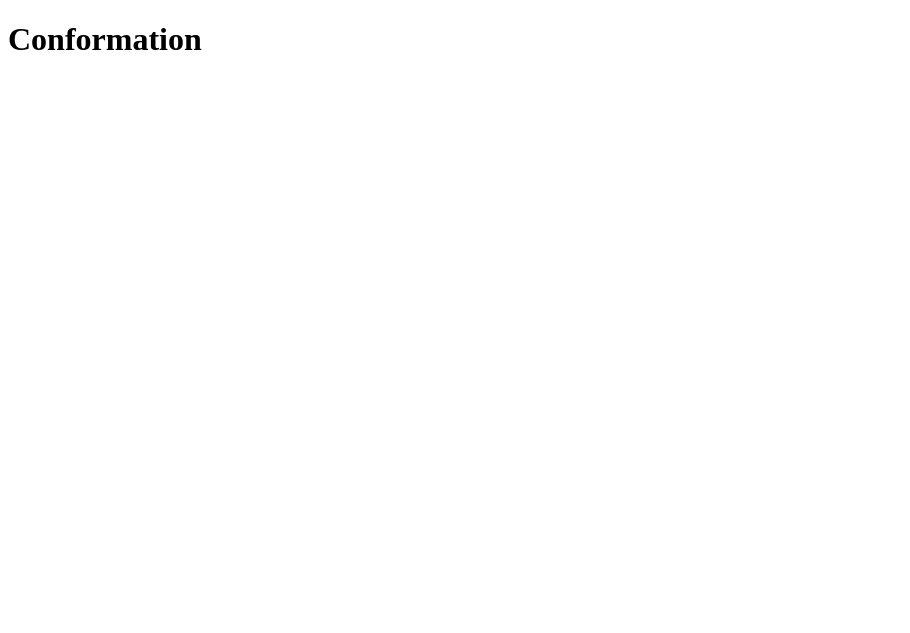
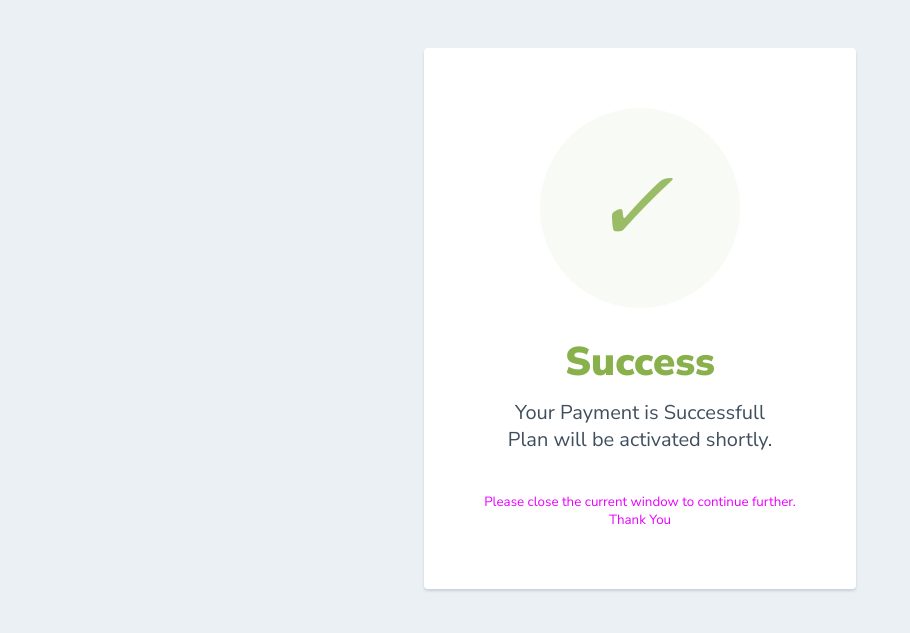
Before and after one commit to suneelyarramuthala/page_confirmation, a plain HTML site: page index.html in a window 1280 px wide. Shown: the whole page, without its empty margins (0-910 px from the left). Drawn offline with Linux system fonts and the light colour scheme.

Commit message:
improvements

```diff
--- a/index.html
+++ b/index.html
@@ -1,10 +1,60 @@
 <!DOCTYPE html>
 <html>
   <head>
-    <title>Payment Confirmation</title>
-    <link rel="stylesheet" href="pc.css" />
+    <link href="https://fonts.googleapis.com/css?family=Nunito+Sans:400,400i,700,900&display=swap" rel="stylesheet">
   </head>
-  <body>
-    <h1><b>Conformation</b></h1>
-  </body>
+    <style>
+      body {
+        text-align: center;
+        padding: 40px 0;
+        background: #EBF0F5;
+      }
+        h1 {
+          color: #88B04B;
+          font-family: "Nunito Sans", "Helvetica Neue", sans-serif;
+          font-weight: 900;
+          font-size: 40px;
+          margin-bottom: 10px;
+        }
+        p {
+          color: #404F5E;
+          font-family: "Nunito Sans", "Helvetica Neue", sans-serif;
+          font-size:20px;
+          margin: 0;
+        }
+      i {
+        color: #9ABC66;
+        font-size: 100px;
+        line-height: 200px;
+        margin-left:-15px;
+      }
+      .card {
+        background: white;
+        padding: 60px;
+        border-radius: 4px;
+        box-shadow: 0 2px 3px #C8D0D8;
+        display: inline-block;
+        margin: 0 auto;
+      }
+      .footnote {
+        margin-top: 40px;
+        font-size:smaller;
+        color: #ea00ff;
+        font-family: "Nunito Sans", "Helvetica Neue", sans-serif;
+      }
+    </style>
+    <body>
+      <div class="card">
+      <div style="border-radius:200px; height:200px; width:200px; background: #F8FAF5; margin:0 auto;">
+        <i class="checkmark">✓</i>
+      </div>
+        <h1>Success</h1>
+        <p>Your Payment is Successfull<br/> Plan will be activated shortly.</p>
+        <div class="footnote">
+          Please close the current window to continue further.
+          <br/>
+          Thank You
+        </div>
+      </div>
+    </body>
 </html>
```
